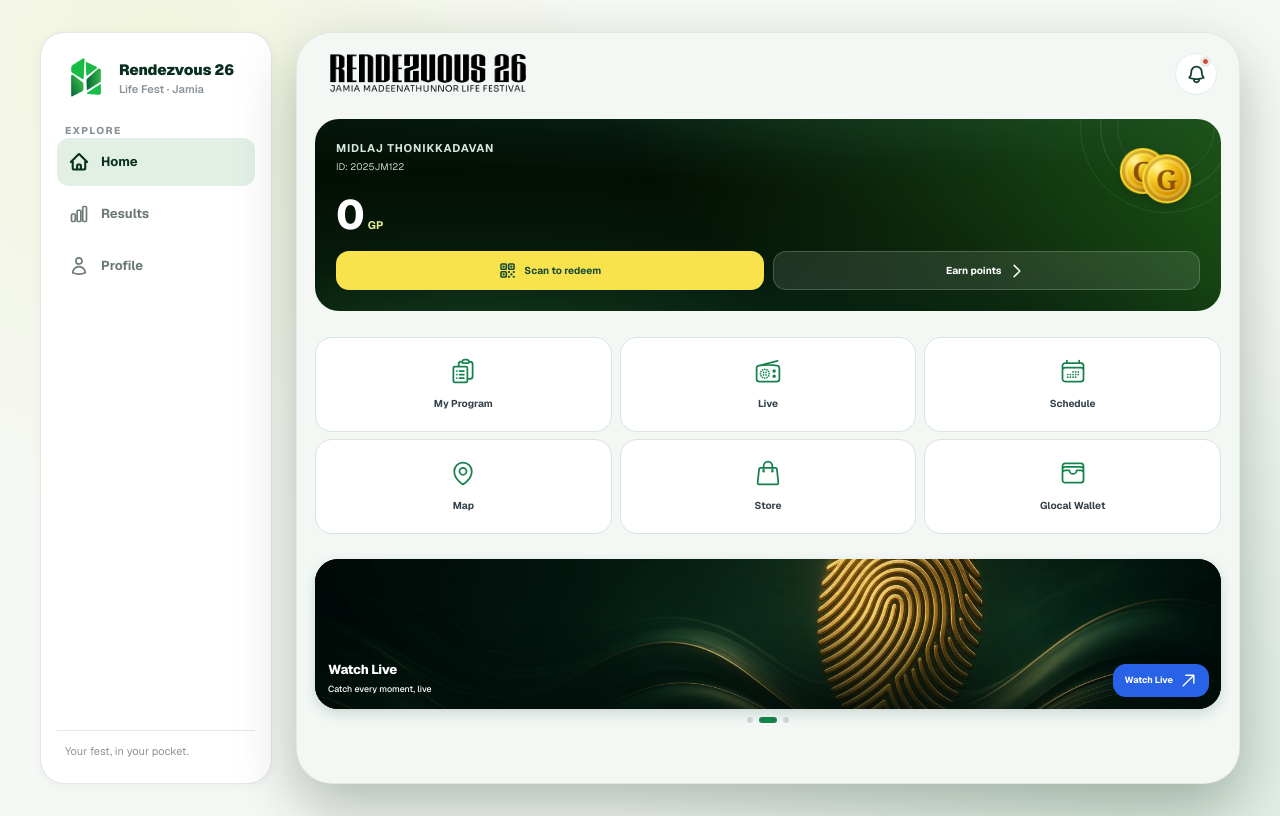
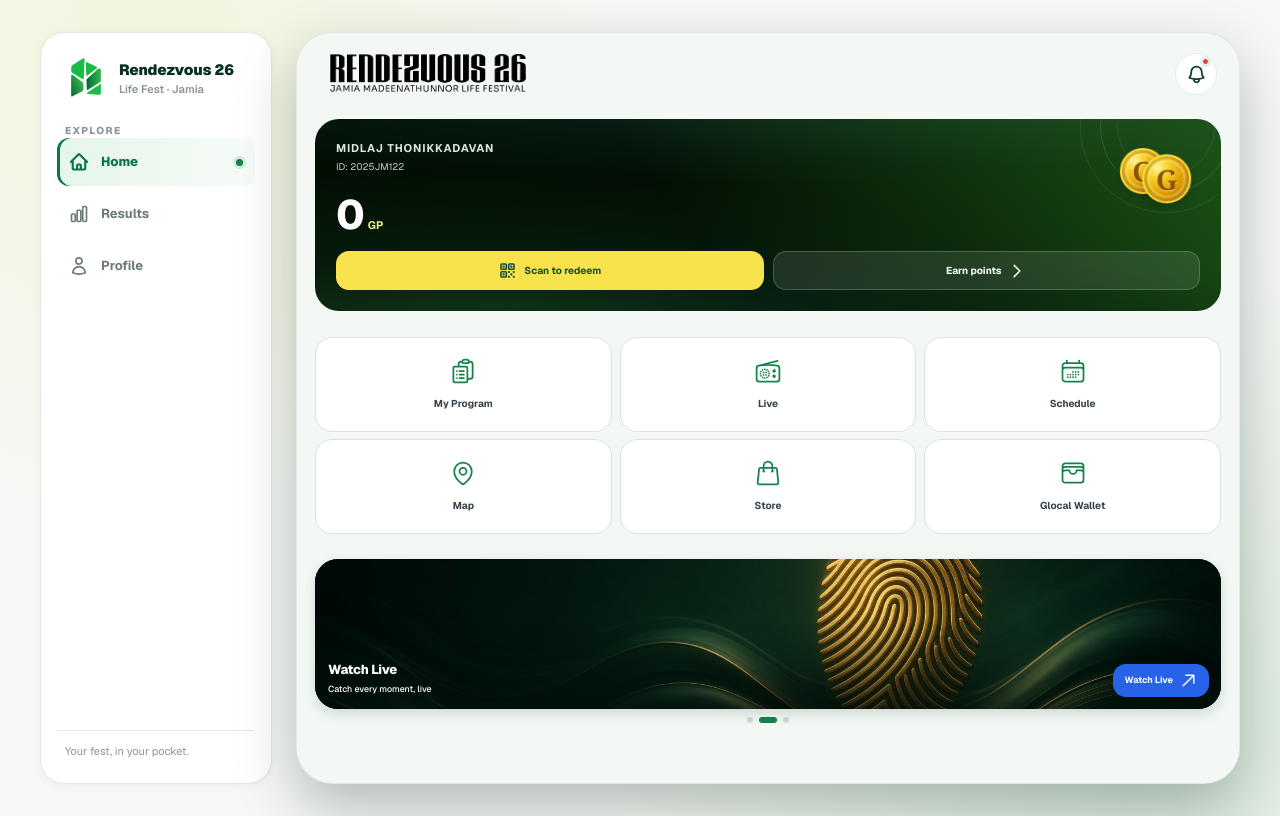
Before and after one commit to kshammas/my-next-app, a Next.js app: page /home in a window 1280 px wide. Built offline with nearby package versions, Linux system fonts and the light colour scheme.

Commit message:
Strengthen active navigation styling

```diff
--- a/app/globals.css
+++ b/app/globals.css
@@ -785,6 +785,7 @@ svg {
 }
 
 .side-nav-link {
+  position: relative;
   display: flex;
   min-height: 48px;
   align-items: center;
@@ -804,8 +805,20 @@ svg {
 }
 
 .side-nav-link-active {
-  background: var(--brand-100);
-  color: var(--brand-900);
+  background: linear-gradient(90deg, var(--a-green-soft), rgba(230, 245, 234, 0.35));
+  box-shadow: inset 3px 0 0 var(--a-green-strong);
+  color: var(--a-green-strong);
+  font-weight: 800;
+}
+
+.side-nav-link-active::after {
+  content: '';
+  width: 7px;
+  height: 7px;
+  margin-left: auto;
+  border-radius: 50%;
+  background: var(--a-green);
+  box-shadow: 0 0 0 3px rgba(21, 129, 75, 0.14);
 }
 
 .side-nav-footer {
@@ -1408,12 +1421,15 @@ svg {
 }
 
 .bottom-nav-item {
+  position: relative;
   min-height: 56px;
   gap: 1px;
   border-radius: 17px;
 }
 
-.bottom-nav-item-active { background: transparent; }
+.bottom-nav-item-active {
+  background: linear-gradient(180deg, rgba(21, 129, 75, 0.08), rgba(21, 129, 75, 0.02));
+}
 
 .bottom-nav-icon {
   width: 34px;
@@ -1421,12 +1437,32 @@ svg {
   height: 30px;
   min-height: 0;
   background: transparent;
-  transition: background var(--dur-fast) var(--ease), transform var(--dur-fast) var(--ease);
+  transition: background var(--dur-base) var(--ease), color var(--dur-base) var(--ease),
+    transform var(--dur-base) var(--ease), box-shadow var(--dur-base) var(--ease);
 }
 
 .bottom-nav-item-active .bottom-nav-icon {
-  transform: translateY(-1px);
-  background: #e6f3e9;
+  transform: translateY(-2px);
+  border-radius: 11px;
+  background: linear-gradient(180deg, var(--a-green), var(--a-green-strong));
+  box-shadow: 0 5px 12px rgba(8, 117, 75, 0.28);
+  color: #fff;
+}
+
+.bottom-nav-item-active .bottom-nav-icon svg {
+  stroke-width: 2.2;
+}
+
+.bottom-nav-item-active::after {
+  content: '';
+  position: absolute;
+  bottom: 3px;
+  left: 50%;
+  width: 4px;
+  height: 4px;
+  border-radius: 50%;
+  background: var(--a-yellow);
+  transform: translateX(-50%);
 }
 
 .bottom-nav-label {
@@ -1436,8 +1472,8 @@ svg {
 }
 
 .bottom-nav-label-active {
-  color: #13231b;
-  font-weight: 700;
+  color: var(--a-green-strong);
+  font-weight: 800;
 }
 
 @media (min-width: 560px) {
```
